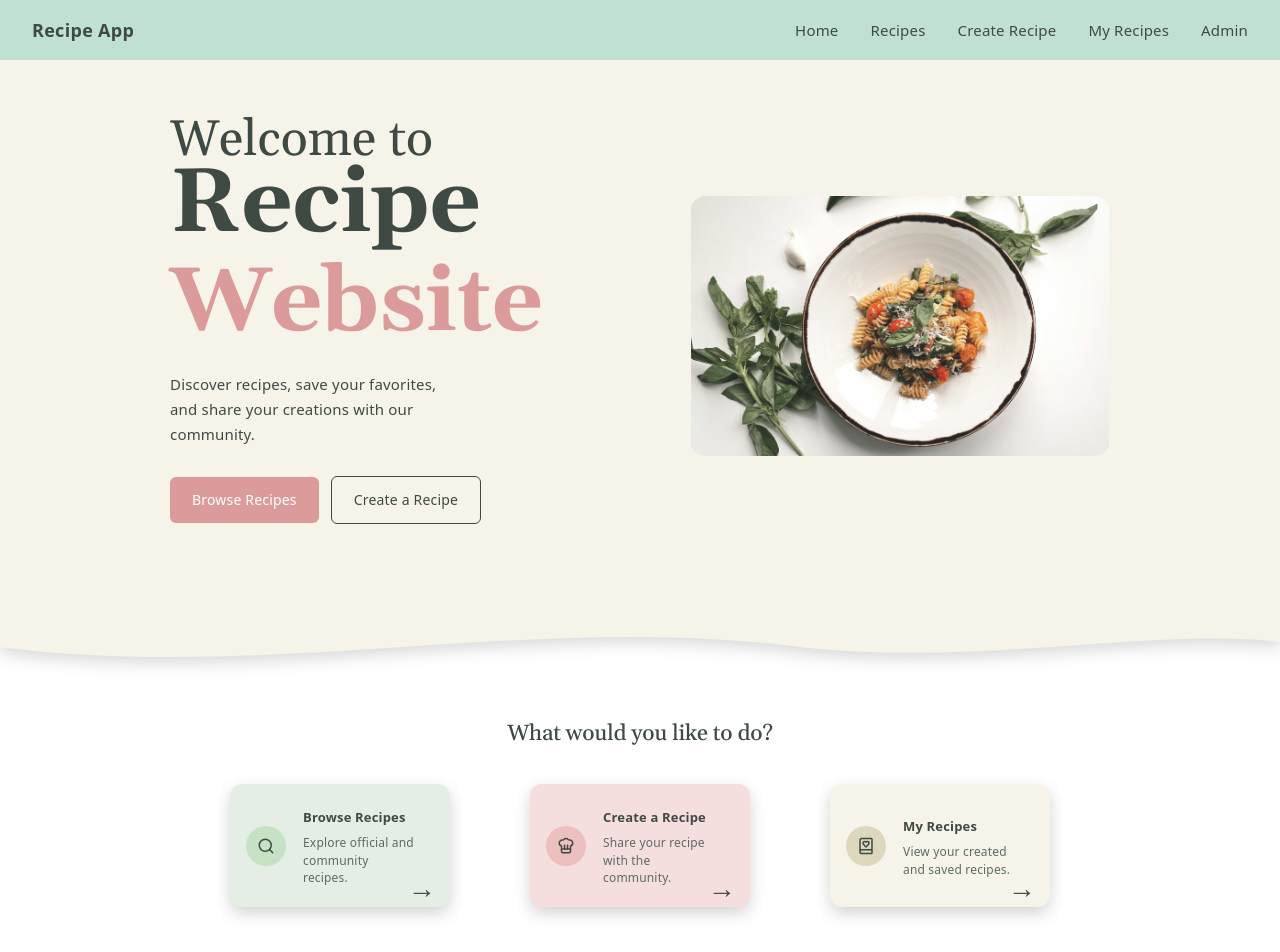
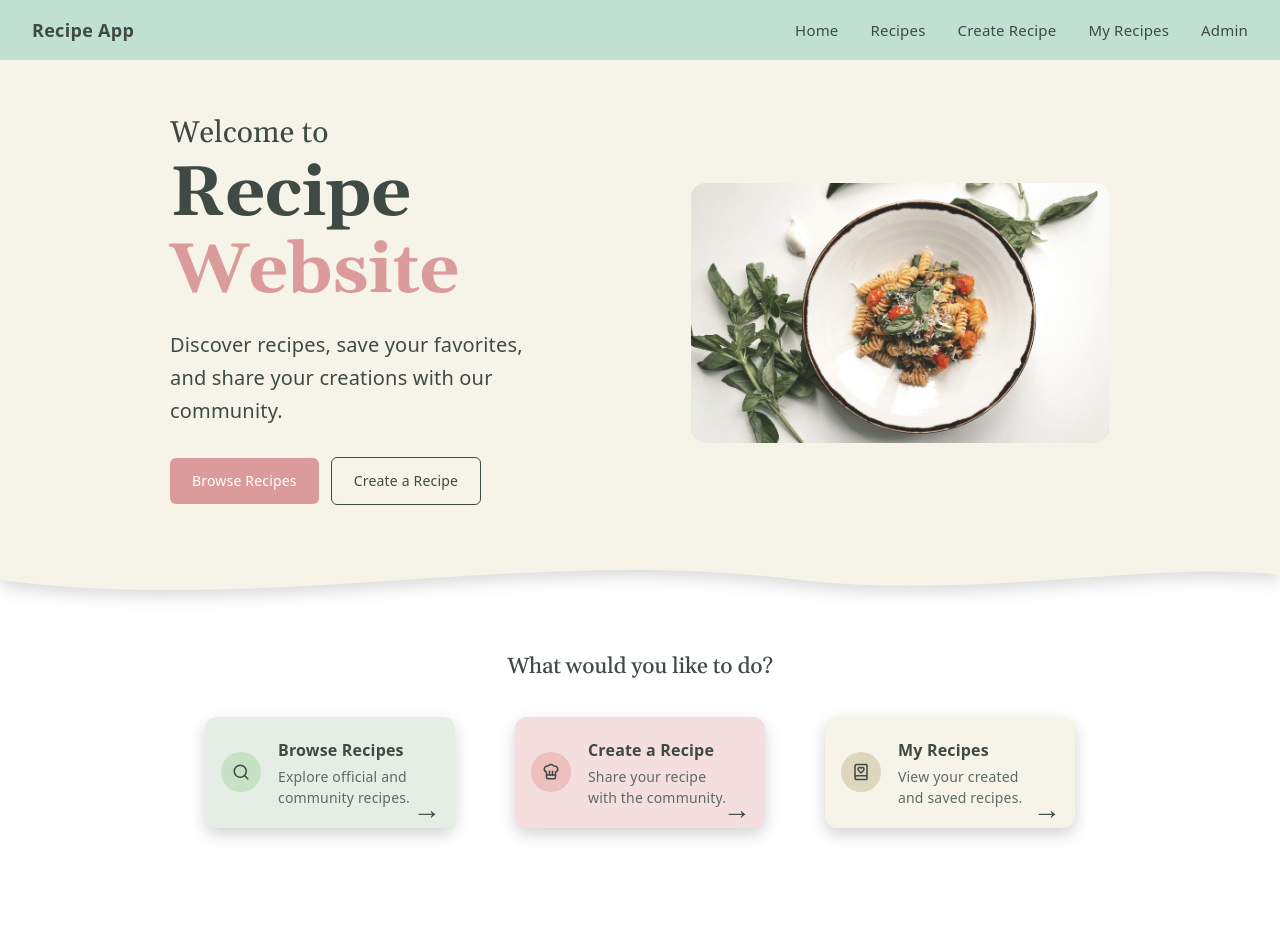
Before and after one commit to ethan-y-cheung/recipe-project, a React (Vite) app in the folder frontend/: page / in a window 1280 px wide. Shown: the top 952 px of the page. After the commit the page ends 900 px from the top, so only its background shows below. Built offline with nearby package versions, Linux system fonts and the light colour scheme.

Commit message:
homepage: increasing font size

```diff
--- a/frontend/src/styles/Home.css
+++ b/frontend/src/styles/Home.css
@@ -10,7 +10,7 @@
 .hero-inner {
   max-width: 1100px;
   margin: 0 auto;
-  padding: 68px 80px;
+  padding: 60px 80px 20px;
   display: flex;
   align-items: center;
   justify-content: space-between;
@@ -24,15 +24,15 @@
 
 .hero-eyebrow {
   font-family: "Gelasio", serif;
-  font-size: 50px;
+  font-size: 30px;
   color: #3f4a45;
-  margin: 0 0 2px 0;
+  margin: 0 0 10px 0;
   font-weight: 400;
 }
 
 .hero-heading {
   font-family: "Gelasio", serif;
-  font-size: 90px;
+  font-size: 70px;
   font-weight: 700;
   color: #3f4a45;
   margin: 0 0 18px 0;
@@ -46,7 +46,7 @@
 
 .hero-desc {
   color: #3f4a45;
-  font-size: 15px;
+  font-size: 20px;
   line-height: 1.65;
   margin: 0 0 30px 0;
 }
@@ -173,14 +173,14 @@
 .cards {
   display: flex;
   flex-wrap: wrap;
-  gap: 80px;
+  gap: 60px;
   justify-content: center;
-  max-width: 850px;
+  max-width: 900px;
   margin: 0 auto;
 }
 
 .card {
-  flex: 0 0 220px;
+  flex: 0 0 250px;
   background-color: #e5eee4;
   border-radius: 12px;
   padding: 20px 16px;
@@ -238,13 +238,13 @@
 
 .card-name {
   font-weight: 600;
-  font-size: 13px;
+  font-size: 16px;
   margin: 0 0 4px 0;
   color: #3f4a45;
 }
 
 .card-desc {
-  font-size: 12px;
+  font-size: 14px;
   color: #5c6b66;
   margin: 0;
   line-height: 1.45;
```
